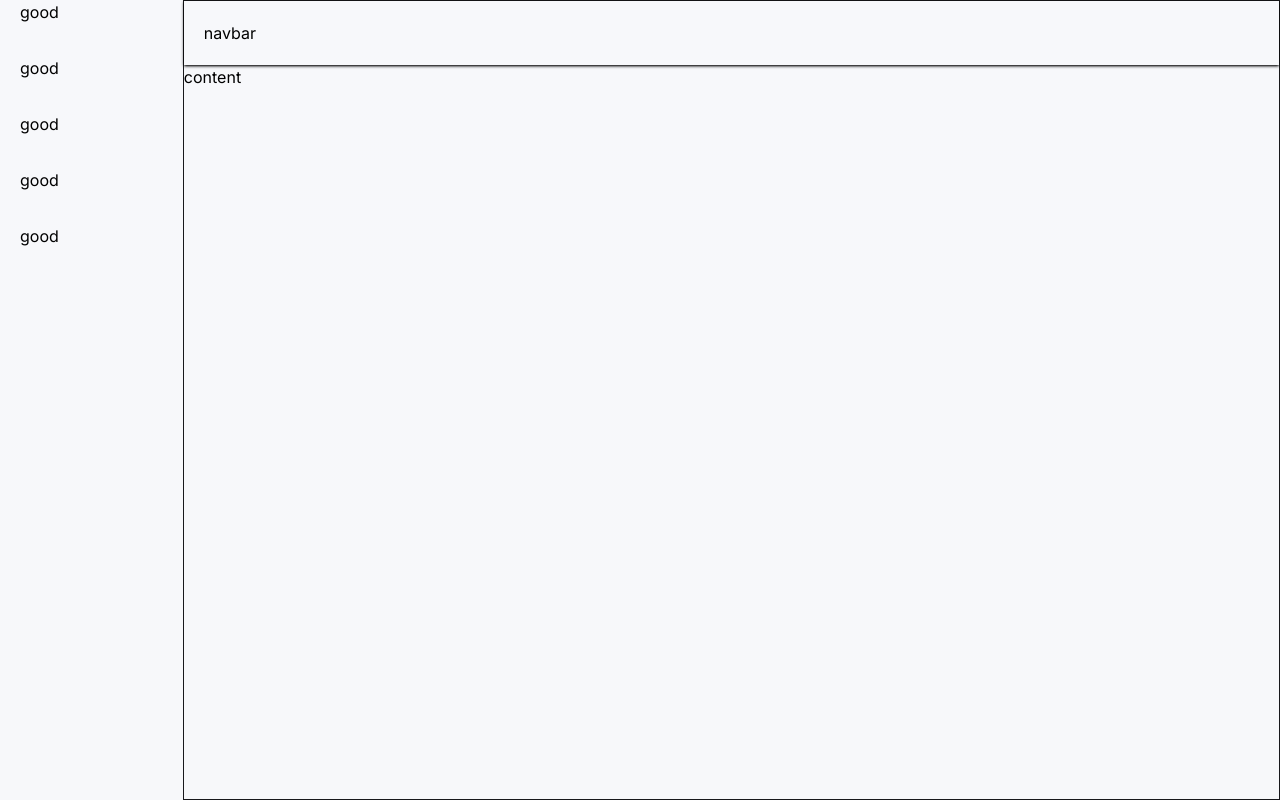
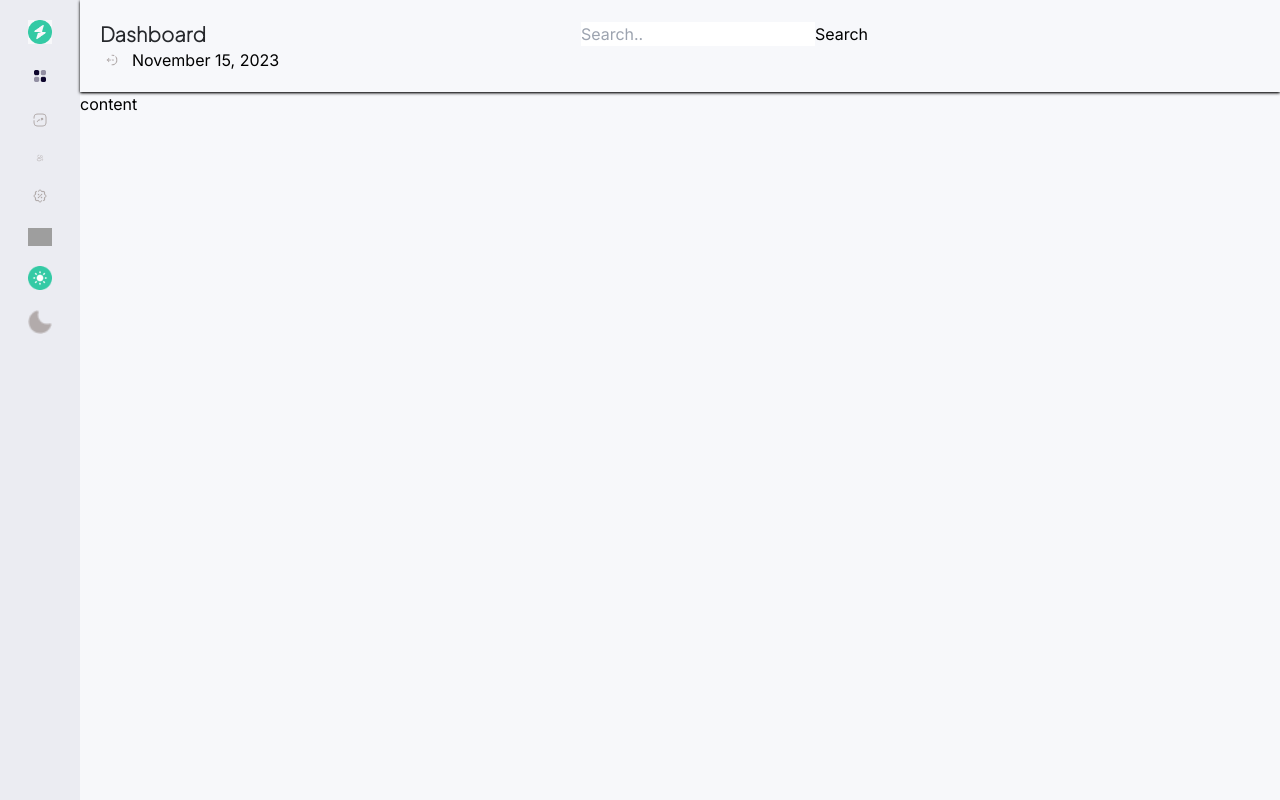
Before and after one commit to Elochukwu3/geeg-dashboard, a Next.js app: page / in a window 1280 px wide. Built offline with nearby package versions, Linux system fonts and the light colour scheme; grey boxes are pictures that could not be loaded.

Commit message:
clean up page

```diff
--- /dev/null
+++ b/app/(dashboard)/page.tsx
@@ -0,0 +1,19 @@
+import DashBoard from "@/components/dashboard/DashBoard";
+import Sidebar from "@/components/side-bar/Sidebar";
+import Image from "next/image";
+
+export default function Home() {
+  return (
+    <main className="flex text-black min-h-screen flex-col p-0 m-0 relative">
+      <div className="flex h-full min-h-screen">
+        <div className="sticky top-0 left-0 h-full flex max-w-20 w-full  shrink-0 flex-col gap-8">
+       <Sidebar/>
+        </div>
+        <div className="flex-1">
+          <div className="sticky top-0 max-w-[1360px] p-5 shadow shadow-black"><DashBoard/></div>
+          <div>content</div>
+        </div>
+      </div>
+    </main>
+  );
+}
--- a/app/globals.css
+++ b/app/globals.css
@@ -1,3 +1,4 @@
+  @import url('https://fonts.googleapis.com/css2?family=Plus+Jakarta+Sans:wght@200&display=swap');
 @tailwind base;
 @tailwind components;
 @tailwind utilities;
```
